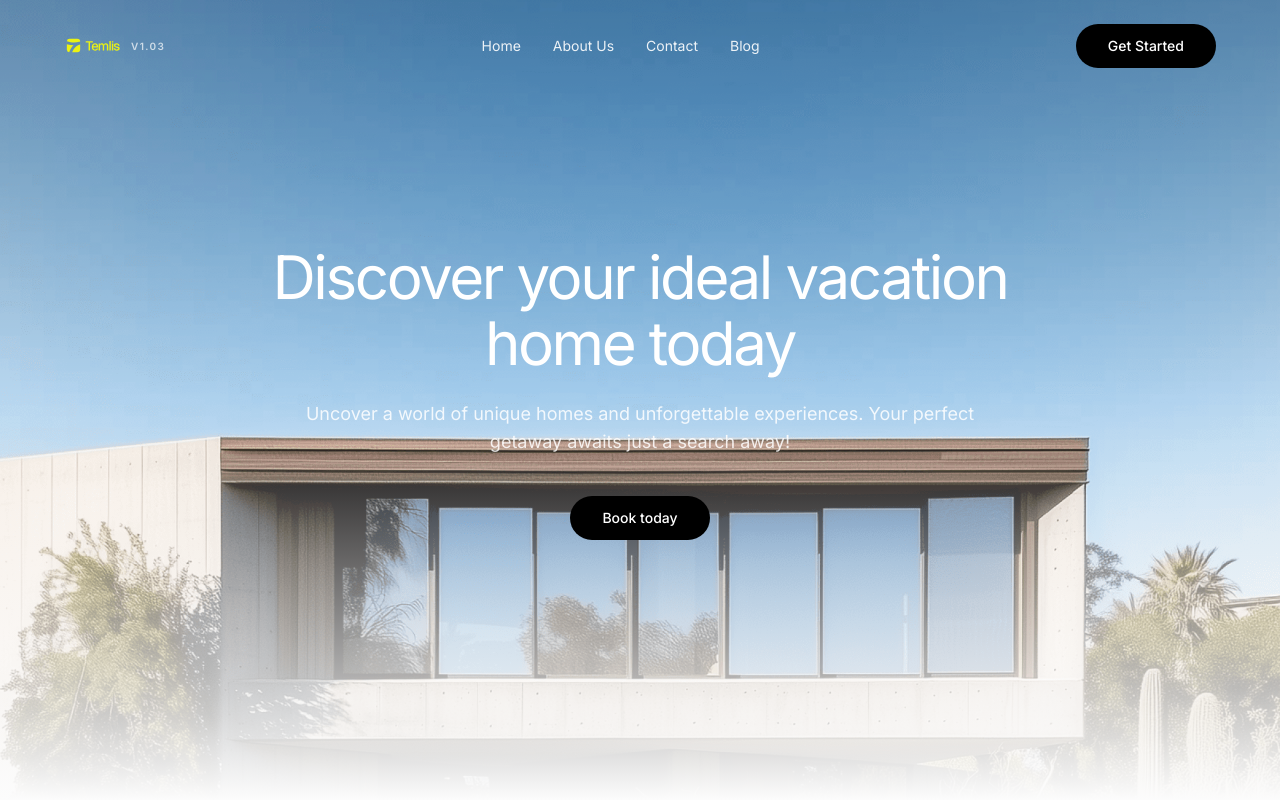
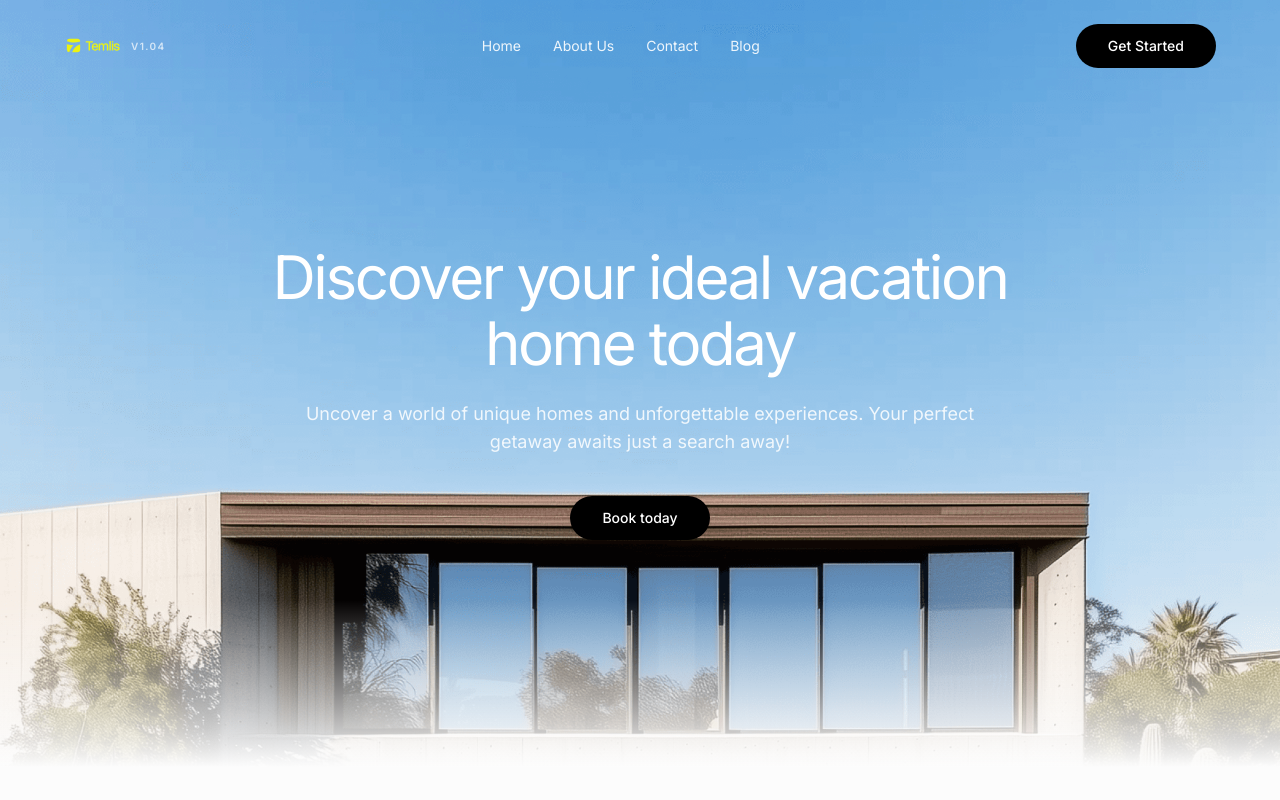
Before and after one commit to bearllc555-spec/vacation-homes, a React (Vite) app: page / in a window 1280 px wide. Shown: the top 800 px of the page. Built offline with nearby package versions, Linux system fonts and the light colour scheme.

Commit message:
Match Stayli hero: remove top dimming, use bottom-only fade (v1.04).
Same hero image; overlay now matches Framer gradient band instead of full-screen black wash.

Co-authored-by: Cursor <cursoragent@cursor.com>

```diff
--- a/src/components/HeroSection.tsx
+++ b/src/components/HeroSection.tsx
@@ -13,10 +13,15 @@ export function HeroSection() {
       <img
         src={images.hero}
         alt=""
-        className="absolute inset-0 h-full w-full object-cover object-center"
+        className="absolute inset-0 h-full w-full object-cover object-[center_40%]"
       />
+      {/* Stayli uses the same asset with no top dimming — only a short bottom fade into #fcfcfc */}
       <div
-        className="absolute inset-0 bg-gradient-to-b from-black/25 via-transparent to-[#fcfcfc]"
+        className="pointer-events-none absolute inset-x-0 bottom-0 z-[1] h-[28%] min-h-[200px] max-h-[320px]"
+        style={{
+          background:
+            "linear-gradient(rgba(252, 252, 252, 0) 10.5857%, rgb(252, 252, 252) 85.2795%)",
+        }}
         aria-hidden
       />
       <SiteHeader variant="hero" />
--- a/src/lib/version.ts
+++ b/src/lib/version.ts
@@ -1,2 +1,2 @@
 /** Increment on every change — shown in the site header */
-export const SITE_VERSION = "v1.03";
+export const SITE_VERSION = "v1.04";
```
Also changed, not shown: 1 other file (tests, documents, lock files or other folders).
